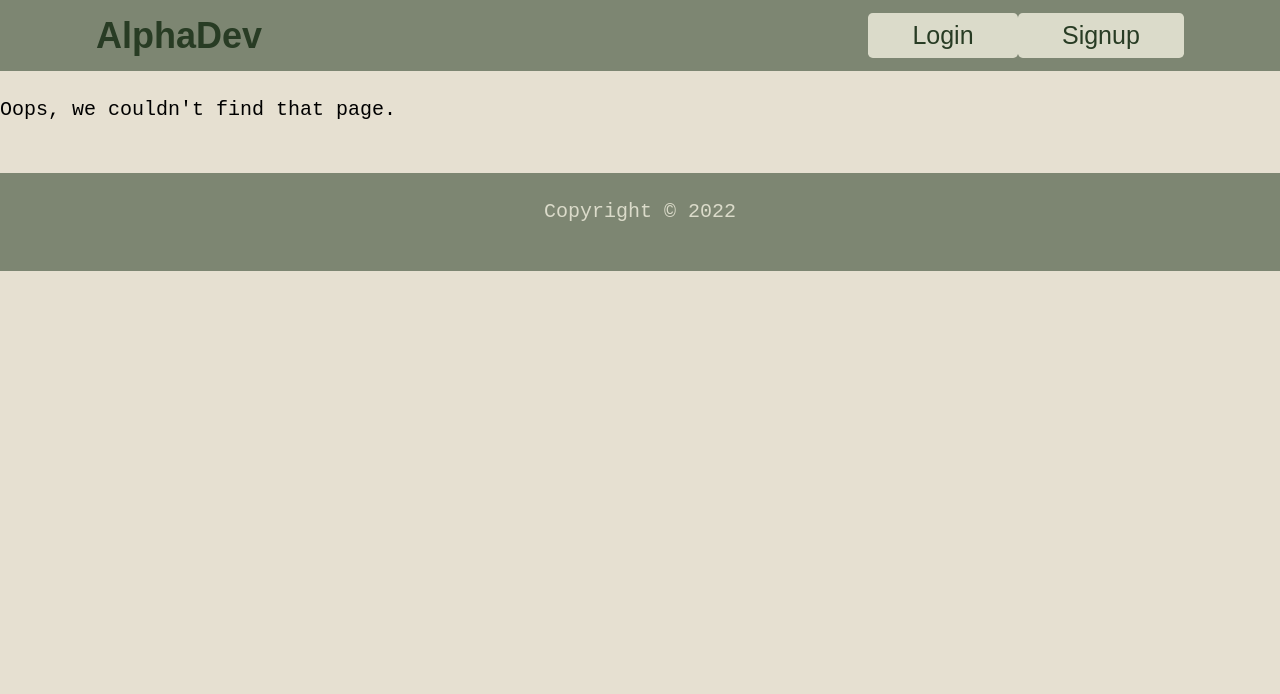
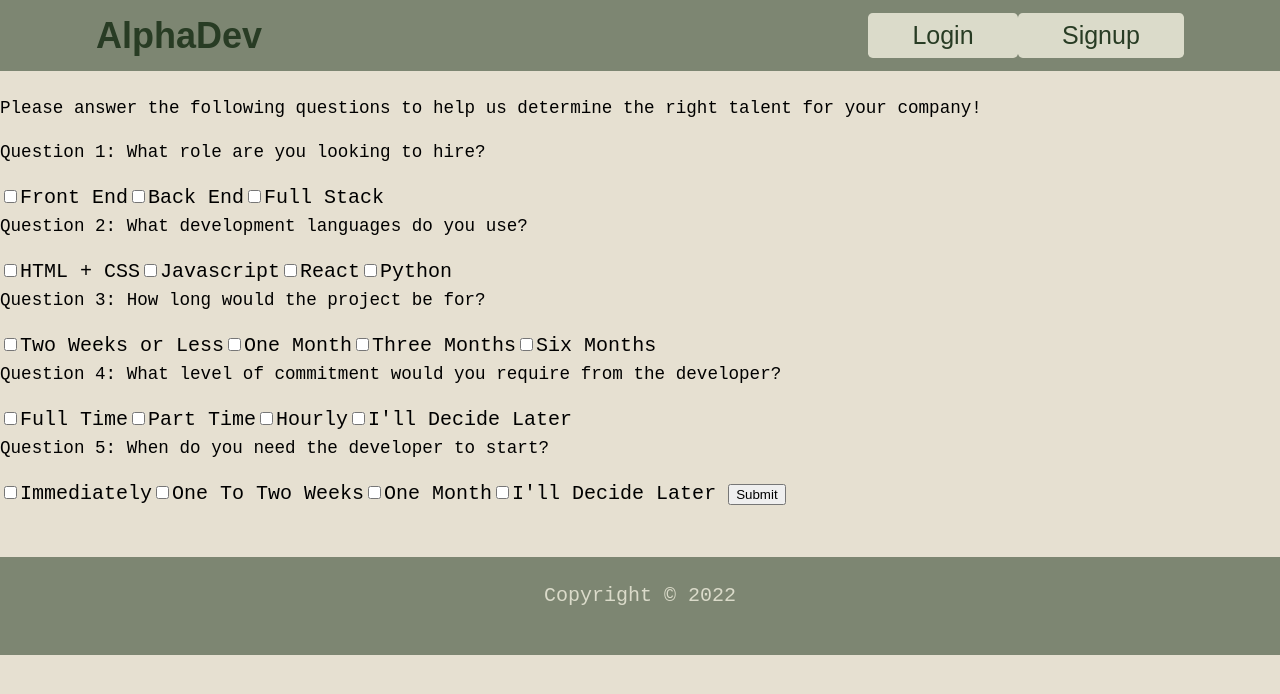
Before and after one commit to mibrahim234/Alpha-Dev, a React (Create React App) app in the folder client/: page /developers in a window 1280 px wide. Shown: the top 694 px of the page. Built offline with nearby package versions, Linux system fonts and the light colour scheme.

Commit message:
added Developer and Company questions pages; added routes

```diff
--- a/client/src/App.js
+++ b/client/src/App.js
@@ -19,6 +19,8 @@ import Home from "./pages/Home";
 import Login from "./pages/Login";
 import NoMatch from "./pages/NoMatch";
 import Signup from "./pages/Signup";
+import Companies from "./pages/Companies";
+import Developers from "./pages/Developers";
 
 // establish a new link to the graphql server
 const httpLink = createHttpLink({
@@ -52,6 +54,8 @@ function App() {
               <Route exact path="/" component={Home} />
               <Route exact path="/login" component={Login} />
               <Route exact path="/signup" component={Signup} />
+              <Route exact path="/companies" component={Companies} />
+              <Route exact path="/developers" component={Developers} />
 
               <Route component={NoMatch} />
             </Switch>
--- a/client/src/components/Header/index.js
+++ b/client/src/components/Header/index.js
@@ -30,7 +30,7 @@ const Header = () => {
         <nav className="text-center">
           {Auth.loggedIn() ? (
             <>
-              <Link to="/">OK</Link>
+              <Link to="/">Me</Link>
               <a href="/" onClick={logout}>
                 Logout
               </a>
--- /dev/null
+++ b/client/src/pages/Companies.js
@@ -0,0 +1,52 @@
+import React from "react";
+
+const Companies = () => {
+    return (
+        <div>
+
+            <p>Please answer the following questions to help us determine the right opportunities for you!  </p>
+
+            <p>Question 1: What type of freelance developer are you? </p>
+            <label className="answers">
+                <input type="checkbox" />Front End
+                <input type="checkbox" />Back End
+                <input type="checkbox" />Full Stack
+            </label>
+
+            <p>Question 2: What development languages do you use? </p>
+            <label className="answers">
+                <input type="checkbox" />HTML + CSS
+                <input type="checkbox" />Javascript
+                <input type="checkbox" />React
+                <input type="checkbox" />Python
+            </label>
+
+            <p>Question 3: When are you available to start working? </p>
+            <label className="answers">
+                <input type="checkbox" />Immediately
+                <input type="checkbox" />One To Two Weeks
+                <input type="checkbox" />One Month
+                <input type="checkbox" />3 Months
+            </label>
+
+            <p>Question 4: What level of commitment are you looking for? </p>
+            <label className="answers">
+                <input type="checkbox" />Full Time
+                <input type="checkbox" />Part Time
+                <input type="checkbox" />Hourly
+                <input type="checkbox" />I'll Decide Later
+            </label>
+
+            <p>Question 5: When do you need the developer to start? </p>
+            <label className="answers">
+                <input type="checkbox" />Immediately
+                <input type="checkbox" />One To Two Weeks
+                <input type="checkbox" />One Month
+                <input type="checkbox" />I'll Decide Later
+            </label>
+
+        </div>
+    );
+};
+
+export default Companies;
--- /dev/null
+++ b/client/src/pages/Developers.js
@@ -0,0 +1,58 @@
+import React from "react";
+
+const Developers = () => {
+    return (
+        <div>
+            <form>
+            <p>Please answer the following questions to help us determine the right talent for your company!  </p>
+
+                <p>Question 1: What role are you looking to hire? </p>
+                <label className="answers">
+                    <input type="checkbox" />Front End
+                    <input type="checkbox" />Back End
+                    <input type="checkbox" />Full Stack
+                </label>
+
+                <p>Question 2: What development languages do you use? </p>
+                <label className="answers">
+                    <input type="checkbox" />HTML + CSS
+                    <input type="checkbox" />Javascript
+                    <input type="checkbox" />React
+                    <input type="checkbox" />Python
+                </label>
+
+                <p>Question 3: How long would the project be for? </p>
+                <label className="answers">
+                    <input type="checkbox" />Two Weeks or Less
+                    <input type="checkbox" />One Month
+                    <input type="checkbox" />Three Months
+                    <input type="checkbox" />Six Months
+                </label>
+
+                <p>Question 4: What level of commitment would you require from the developer? </p>
+                <label className="answers">
+                    <input type="checkbox" />Full Time
+                    <input type="checkbox" />Part Time
+                    <input type="checkbox" />Hourly
+                    <input type="checkbox" />I'll Decide Later
+                </label>
+
+                <p>Question 5: When do you need the developer to start? </p>
+                <label className="answers">
+                    <input type="checkbox" />Immediately
+                    <input type="checkbox" />One To Two Weeks
+                    <input type="checkbox" />One Month
+                    <input type="checkbox" />I'll Decide Later
+                </label> {"\n"}
+
+                <label className="submit">
+                    <input type="submit" />
+                </label>
+            </form>
+
+
+        </div>
+    );
+};
+
+export default Developers;
--- a/client/src/pages/Home.js
+++ b/client/src/pages/Home.js
@@ -14,9 +14,9 @@ const Home = () => {
 
             <h1>Matching talent with Opportunity.</h1>
 
-            <button className="btn"> <Link to="/developers">Find Talent</Link></button>
+            <button className="btn"> <Link to="/developers">Companies - Find Talent</Link></button>
 
-            <button className="btn"><Link to="/companies">Find Opportunity</Link></button>
+            <button className="btn"><Link to="/companies">Developers - Find An Opportunity</Link></button>
           </div>
 
     )
```
